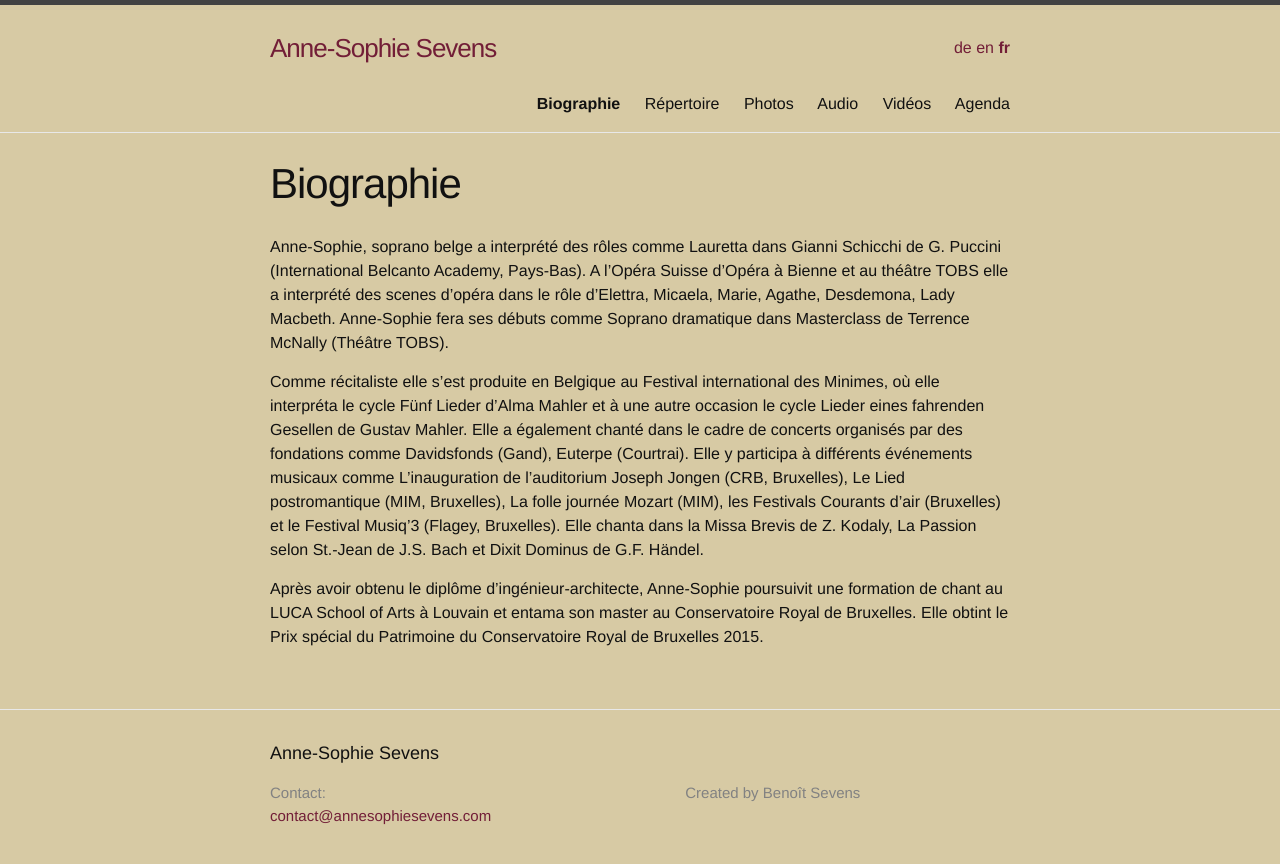
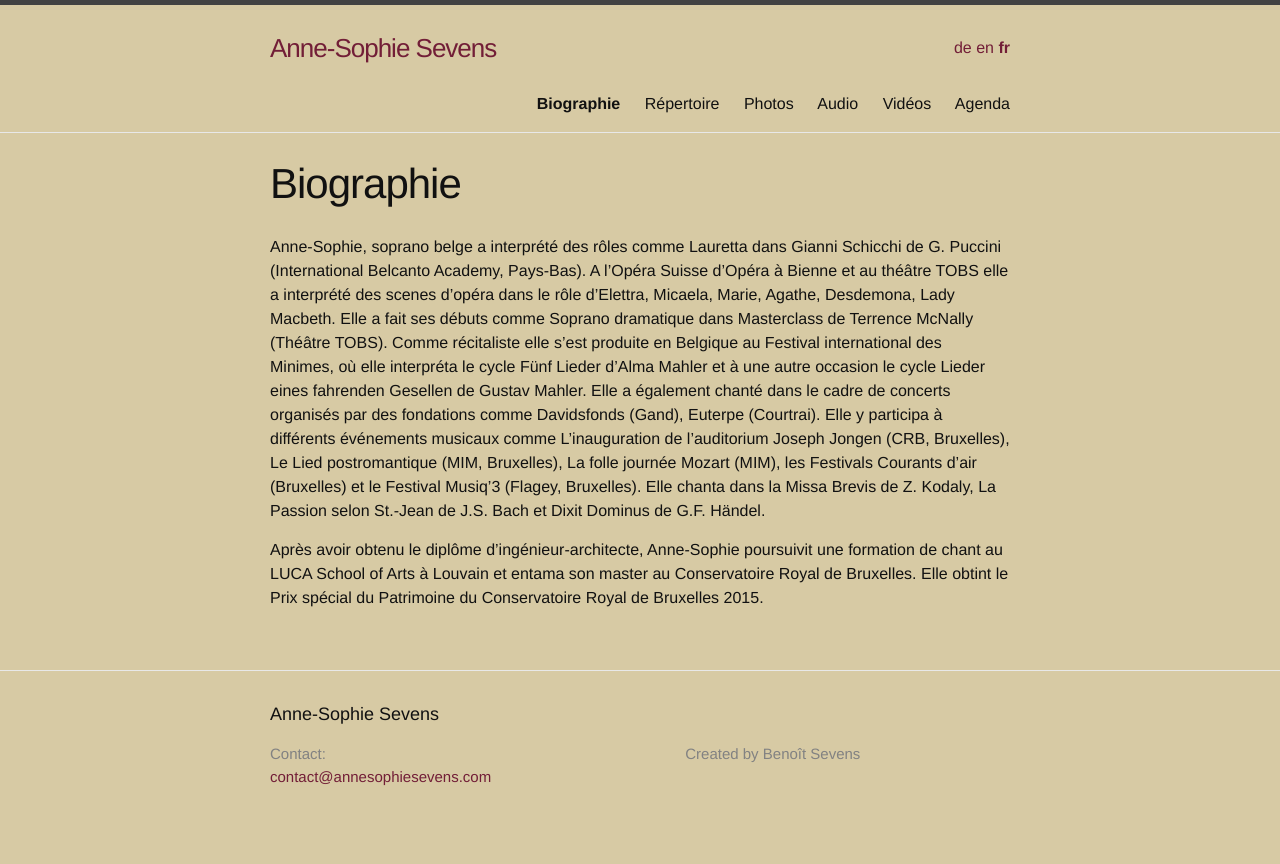
Before and after one commit to annesophie-sevens/annesophie-sevens.github.io, a Jekyll site: the page built from biography-fr.md, in a window 1280 px wide. Shown: the top 864 px of the page. Built offline with Jekyll 4.4.1, drawn with Linux system fonts in a browser that asks for light colours.

Commit message:
Create biography-fr.md

```diff
--- a/biography-fr.md
+++ b/biography-fr.md
@@ -8,9 +8,6 @@ ref: biography
 ---
 
 
-Anne-Sophie, soprano belge a interprété des rôles comme Lauretta dans Gianni Schicchi de G. Puccini (International Belcanto Academy, Pays-Bas). A l'Opéra Suisse d'Opéra à Bienne et au théâtre TOBS elle a interprété des scenes d’opéra dans le rôle d'Elettra, Micaela, Marie, Agathe, Desdemona, Lady Macbeth.
-Anne-Sophie fera ses débuts comme Soprano dramatique dans Masterclass de Terrence McNally (Théâtre TOBS).
-
-Comme récitaliste elle s’est produite en Belgique au Festival international des Minimes, où elle interpréta le cycle Fünf Lieder d’Alma Mahler et à une autre occasion le cycle Lieder eines fahrenden Gesellen de Gustav Mahler. Elle a également chanté dans le cadre de concerts organisés par des fondations comme Davidsfonds (Gand), Euterpe (Courtrai). Elle y participa à différents événements musicaux comme L’inauguration de l’auditorium Joseph Jongen (CRB, Bruxelles), Le Lied postromantique (MIM, Bruxelles), La folle journée Mozart (MIM), les Festivals Courants d’air (Bruxelles) et le Festival Musiq’3 (Flagey, Bruxelles). Elle chanta dans la Missa Brevis de Z. Kodaly, La Passion selon St.-Jean de J.S. Bach et Dixit Dominus de G.F. Händel.
+Anne-Sophie, soprano belge a interprété des rôles comme Lauretta dans Gianni Schicchi de G. Puccini (International Belcanto Academy, Pays-Bas). A l'Opéra Suisse d'Opéra à Bienne et au théâtre TOBS elle a interprété des scenes d’opéra dans le rôle d'Elettra, Micaela, Marie, Agathe, Desdemona, Lady Macbeth. Elle a fait ses débuts comme Soprano dramatique dans Masterclass de Terrence McNally (Théâtre TOBS). Comme récitaliste elle s’est produite en Belgique au Festival international des Minimes, où elle interpréta le cycle Fünf Lieder d’Alma Mahler et à une autre occasion le cycle Lieder eines fahrenden Gesellen de Gustav Mahler. Elle a également chanté dans le cadre de concerts organisés par des fondations comme Davidsfonds (Gand), Euterpe (Courtrai). Elle y participa à différents événements musicaux comme L’inauguration de l’auditorium Joseph Jongen (CRB, Bruxelles), Le Lied postromantique (MIM, Bruxelles), La folle journée Mozart (MIM), les Festivals Courants d’air (Bruxelles) et le Festival Musiq’3 (Flagey, Bruxelles). Elle chanta dans la Missa Brevis de Z. Kodaly, La Passion selon St.-Jean de J.S. Bach et Dixit Dominus de G.F. Händel.
 
 Après avoir obtenu le diplôme d’ingénieur-architecte, Anne-Sophie poursuivit une formation de chant au LUCA School of Arts à Louvain et entama son master au Conservatoire Royal de Bruxelles. Elle obtint le Prix spécial du Patrimoine du Conservatoire Royal de Bruxelles 2015.
```
